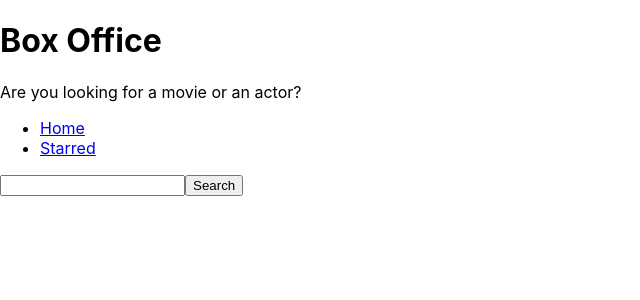
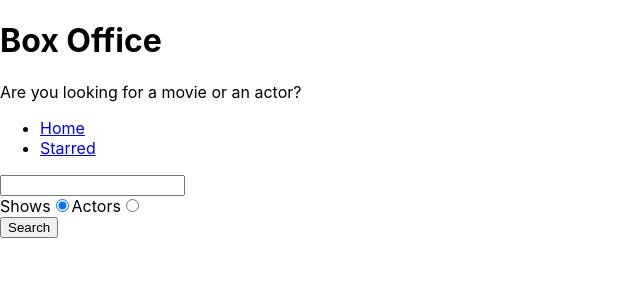
Before and after one commit to pruthvi7384/Box-Office-React, a React (Create React App) app: page / in a window 1280 px wide. Shown: the top 300 px of the page, without its empty margins (0-640 px from the left). Built offline with nearby package versions, Linux system fonts and the light colour scheme.

Commit message:
add radio button search

```diff
--- a/src/pages/Home.js
+++ b/src/pages/Home.js
@@ -5,8 +5,11 @@ import  {apiget} from '../mics/config';
 const Home = () => {
   const [input,setInput] = useState('');
   const [results,setResults] = useState(null);
+  const [radioOption,setRadioOption] = useState('shows');
+
+  const isShowsOption = radioOption === 'shows';
   const Search = ()=>{
-    apiget(`/shows?q=${input}`)
+    apiget(`/${radioOption}?q=${input}`)
    .then(result=>{
       setResults(result);
       console.log(result);
@@ -26,13 +29,30 @@ const Home = () => {
         return <div>No Results Found !</div>
     }
     if(results && results.length > 0){
-        return <div> {results.map((item)=><div key={item.show.id}>{item.show.name}</div>)} </div>
+        return results[0].show
+        ? results.map((item)=><div key={item.show.id}>{item.show.name}</div>)
+        : results.map((item)=><div key={item.person.id}>{item.person.name}</div>);
     }
     return null;
   }
+  const onChangeRadoio = (ev)=>{
+    setRadioOption(ev.target.value);
+    // console.log(ev.target.value);
+  }
+  console.log(radioOption);
   return (
       <MainPageLayout>
         <input type="text" onChange={onChange} onKeyDown={onKeyDown} value={input} />
+        <div>
+          <label htmlFor="show_search">
+              Shows
+              <input id="show_search" checked={isShowsOption} type="radio" value="shows" onChange={onChangeRadoio} />
+          </label>
+          <label htmlFor="show_actors">
+              Actors
+              <input id="show_actors" checked={!isShowsOption} type="radio" value="people" onChange={onChangeRadoio} />
+          </label>
+        </div>
         <button type="button" onClick={Search}>Search</button>
         {RenderedSearch()}
       </MainPageLayout>
```
